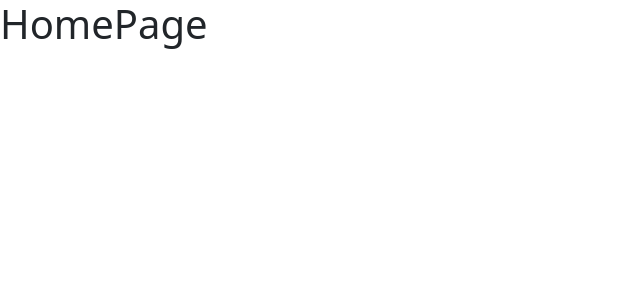
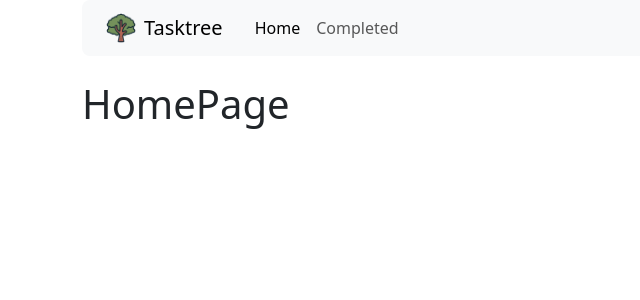
Before and after one commit to abrilBjarano/Tasktree-V1, a React (Vite) app: page / in a window 1280 px wide. Shown: the top 300 px of the page, without its empty margins (0-640 px from the left). Built offline with nearby package versions, Linux system fonts and the light colour scheme.

Commit message:
🧑‍🎨 Made Navbar with routes using new useRoutesInfo

```diff
--- a/index.html
+++ b/index.html
@@ -8,7 +8,7 @@
     <title>Tasktree</title>
   </head>
   <body>
-    <div id="root"></div>
+    <div class="container" id="root"></div>
     <script type="module" src="/src/main.jsx"></script>
   </body>
 </html>
--- a/src/Tasktree.jsx
+++ b/src/Tasktree.jsx
@@ -1,3 +1,4 @@
+import { Navbar } from "./components/Navbar";
 import { TaskRoutes } from "./routes/TaskRoutes";
 
 export const Tasktree = () => {
@@ -7,6 +8,7 @@ export const Tasktree = () => {
 
    return (
       <>
+         <Navbar/>
          <TaskRoutes/>
       </>
    )
--- a/src/components/Navbar.jsx
+++ b/src/components/Navbar.jsx
@@ -1,7 +1,41 @@
+import { NavLink } from "react-router-dom";
+import { useRoutesInfo } from "../hooks/useRoutesInfo";
+
 export const Navbar = () => {
+
+   const { routes } = useRoutesInfo();
+
+   const getNavLinkClass = ({ isActive }) => {
+      return `nav-link ${ isActive ? 'active' : '' }`
+   };
+
    return (
-      <>
-         <h1>Navbar</h1>
-      </>
+      <nav className="navbar navbar-expand bg-body-tertiary rounded-3 mb-4">
+         <div className="d-flex justify-content-center">
+
+            <a className="navbar-brand d-flex align-items-center mx-4">
+               <img
+                  className="me-2"
+                  src="../../tree.png" alt="Logo" width="30" height="30"/>
+               Tasktree
+            </a>
+
+            <div className="collapse navbar-collapse" id="navbarNav">
+               <div className="navbar-nav">
+
+                  { routes.map( route => (
+                     <NavLink
+                        className={ getNavLinkClass }
+                        key={ route.name }
+                        to={ route.path }>
+
+                           { route.name }
+                     </NavLink>
+                  ))}
+
+               </div>
+            </div>
+         </div>
+      </nav>
    )
 }
--- /dev/null
+++ b/src/hooks/useRoutesInfo.jsx
@@ -0,0 +1,15 @@
+export const useRoutesInfo = () => {
+
+   const routes = [
+      { name: 'Home', path: '/'},
+      { name: 'Completed', path: '/completed'},
+   ]
+
+   const [ homeRoute, completedRoute ] = routes;
+
+   return {
+      routes,
+      homeRoute,
+      completedRoute,
+   }
+}
```
